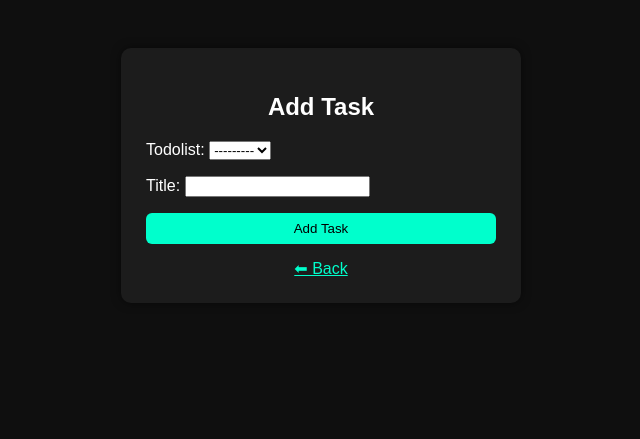
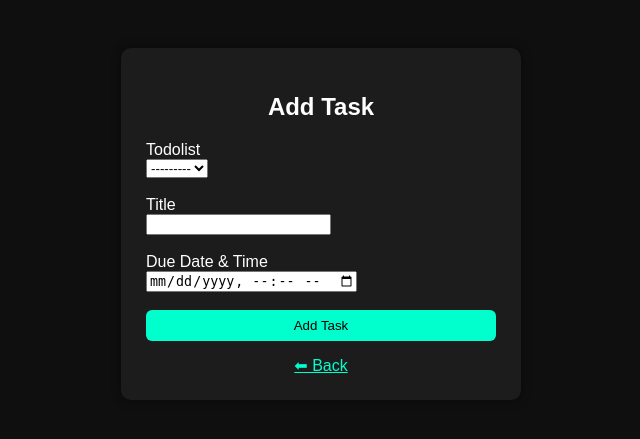
Before and after one commit to Omkar2629/django-todo-app, a Django app: page /add-task/ in a window 1280 px wide. Shown: the top 439 px of the page, without its empty margins (319-959 px from the left). Run offline with Django 5.2, Linux system fonts and the light colour scheme; data comes from the database, SQL or seed files in the repository.

Commit message:
Added date & time feature for tasks and lists

```diff
--- a/todolist/todo/models.py
+++ b/todolist/todo/models.py
@@ -2,7 +2,8 @@ from django.db import models
 
 class TodoList(models.Model):
     name = models.CharField(max_length=100)
-
+    due_datetime = models.DateTimeField(null=True, blank=True
+                                        )
     def __str__(self):
         return self.name
 
@@ -11,6 +12,7 @@ class Task(models.Model):
     todolist = models.ForeignKey(TodoList, on_delete=models.CASCADE)
     title = models.CharField(max_length=200)
     completed = models.BooleanField(default=False)
+    due_datetime = models.DateTimeField(null=True, blank=True)
 
     def __str__(self):
         return self.title
--- a/todolist/todo/templates/todo/add_list.html
+++ b/todolist/todo/templates/todo/add_list.html
@@ -37,7 +37,11 @@
 
 <form method="post">
     {% csrf_token %}
-    {{ form.as_p }}
+    {{ form.name.label }}<br>
+{{ form.name }}<br><br>
+
+{{ form.due_datetime.label }}<br>
+<input type="datetime-local" name="due_datetime"><br><br>
     <button type="submit">Add</button>
 </form>
 
--- a/todolist/todo/templates/todo/add_task.html
+++ b/todolist/todo/templates/todo/add_task.html
@@ -51,7 +51,14 @@
 
     <form method="post">
         {% csrf_token %}
-        {{ form.as_p }}
+        {{ form.todolist.label }}<br>
+{{ form.todolist }}<br><br>
+
+{{ form.title.label }}<br>
+{{ form.title }}<br><br>
+
+<label>Due Date & Time</label><br>
+<input type="datetime-local" name="due_datetime"><br><br>
         <button type="submit">Add Task</button>
     </form>
 
--- a/todolist/todo/views.py
+++ b/todolist/todo/views.py
@@ -9,7 +9,7 @@ class HomeView(ListView):
 
 class AddListView(CreateView):
     model = TodoList
-    fields = ['name']
+    fields = ['name', 'due_datetime']
     template_name = 'todo/add_list.html'
     success_url = reverse_lazy('home')
 
@@ -20,7 +20,7 @@ class DeleteListView(DeleteView):
 
 class AddTaskView(CreateView):
     model = Task
-    fields = ['todolist', 'title']
+    fields = ['todolist', 'title', 'due_datetime']
     template_name = 'todo/add_task.html'
     success_url = reverse_lazy('home')
 
```
Also changed, not shown: todolist/todo/templates/todo/home.html (+19 -1 lines), todolist/todo/migrations/0002_task_due_datetime_todolist_due_datetime.py (added).
